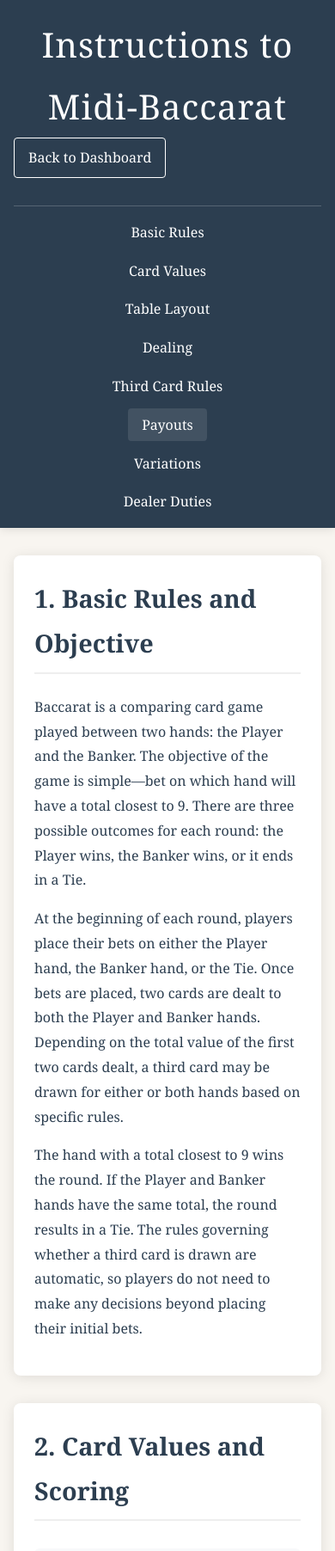
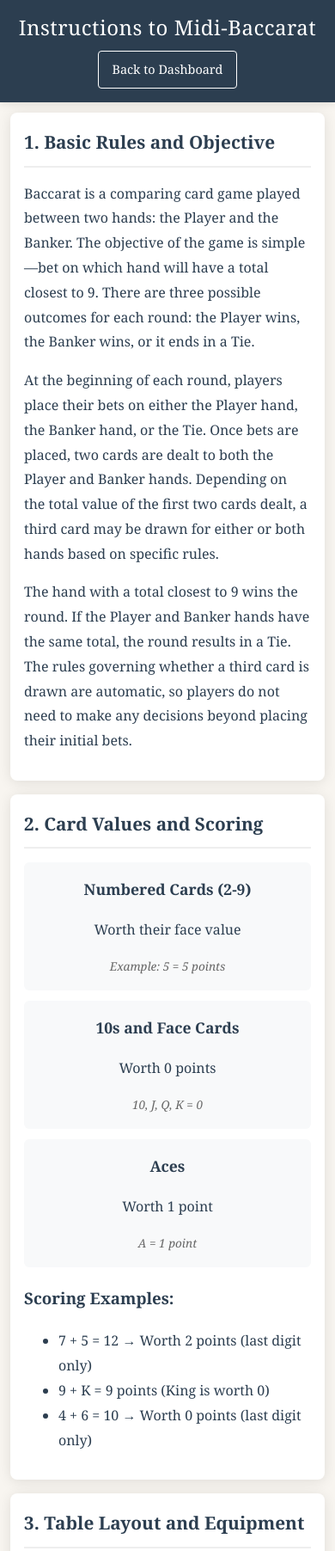
Before and after one commit to Cjensen1967/Bac_suite, a plain HTML site: page modules/instructions/index.html in a window 390 px wide. Shown: the top 1804 px of the page at 86% size. Drawn offline with Linux system fonts and the light colour scheme.

Commit message:
Optimize instructions module for mobile: Remove navigation menu, improve layout and readability

```diff
--- a/modules/instructions/index.html
+++ b/modules/instructions/index.html
@@ -1,6 +1,5 @@
 <!DOCTYPE html>
 <html lang="en">
-<!-- Previous head and header sections remain unchanged -->
 <head>
     <meta charset="UTF-8">
     <meta name="viewport" content="width=device-width, initial-scale=1.0">
@@ -11,22 +10,9 @@
     <header>
         <h1>Instructions to Midi-Baccarat</h1>
         <a href="../../index.html" class="back-btn">Back to Dashboard</a>
-        <nav class="section-nav">
-            <ul>
-                <li><a href="#basic-rules">Basic Rules</a></li>
-                <li><a href="#card-values">Card Values</a></li>
-                <li><a href="#table-layout">Table Layout</a></li>
-                <li><a href="#dealing">Dealing</a></li>
-                <li><a href="#third-card">Third Card Rules</a></li>
-                <li><a href="#payouts">Payouts</a></li>
-                <li><a href="#variations">Variations</a></li>
-                <li><a href="#dealer">Dealer Duties</a></li>
-            </ul>
-        </nav>
     </header>
 
     <main class="content">
-        <!-- Previous sections 1-4 remain unchanged -->
         <section id="basic-rules" class="instruction-section">
             <h2>1. Basic Rules and Objective</h2>
             <p>Baccarat is a comparing card game played between two hands: the Player and the Banker. The objective of the game is simple—bet on which hand will have a total closest to 9. There are three possible outcomes for each round: the Player wins, the Banker wins, or it ends in a Tie.</p>
@@ -130,7 +116,6 @@
             </div>
         </section>
 
-        <!-- Previous sections 6-8 remain unchanged -->
         <section id="payouts" class="instruction-section">
             <h2>6. Winning and Payouts</h2>
             <div class="payout-grid">
--- a/modules/instructions/styles.css
+++ b/modules/instructions/styles.css
@@ -1,4 +1,4 @@
-/* Previous styles remain unchanged */
+/* Base styles */
 body {
     font-family: 'Georgia', serif;
     line-height: 1.8;
@@ -6,9 +6,105 @@ body {
     padding: 0;
     background-color: #f8f5f0;
     color: #2c3e50;
+    -webkit-text-size-adjust: 100%;
 }
 
-/* Add new styles for the important note */
+/* Header styles */
+header {
+    background-color: #2c3e50;
+    color: white;
+    padding: 1rem;
+    position: sticky;
+    top: 0;
+    z-index: 1000;
+    box-shadow: 0 2px 10px rgba(0,0,0,0.1);
+    text-align: center;
+}
+
+header h1 {
+    margin: 0 0 0.75rem 0;
+    font-size: 1.5rem;
+    font-weight: normal;
+    letter-spacing: 0.5px;
+    line-height: 1.3;
+}
+
+.back-btn {
+    color: white;
+    text-decoration: none;
+    padding: 0.5rem 1rem;
+    border: 1px solid white;
+    border-radius: 4px;
+    display: inline-block;
+    transition: all 0.3s ease;
+    font-size: 0.9rem;
+}
+
+.back-btn:hover {
+    background-color: white;
+    color: #2c3e50;
+}
+
+/* Content styles */
+.content {
+    max-width: 1000px;
+    margin: 0.75rem auto;
+    padding: 0 0.75rem;
+}
+
+.instruction-section {
+    background: white;
+    margin-bottom: 1rem;
+    padding: 1rem;
+    border-radius: 8px;
+    box-shadow: 0 2px 15px rgba(0,0,0,0.1);
+}
+
+.instruction-section h2 {
+    color: #2c3e50;
+    margin-top: 0;
+    margin-bottom: 1rem;
+    font-size: 1.3rem;
+    border-bottom: 2px solid #eee;
+    padding-bottom: 0.5rem;
+}
+
+/* Grid layouts */
+.card-values-grid,
+.payout-grid,
+.variations-grid {
+    display: grid;
+    grid-template-columns: 1fr;
+    gap: 0.75rem;
+    margin: 1rem 0;
+}
+
+.value-box,
+.payout-box,
+.variation-box {
+    background: #f8f9fa;
+    padding: 1rem;
+    border-radius: 6px;
+    text-align: center;
+}
+
+.value-box h3,
+.payout-box h3,
+.variation-box h3 {
+    font-size: 1.1rem;
+    margin-top: 0;
+    margin-bottom: 0.5rem;
+}
+
+.example {
+    display: block;
+    color: #666;
+    font-style: italic;
+    margin-top: 0.5rem;
+    font-size: 0.85rem;
+}
+
+/* Important note styles */
 .important-note {
     background-color: #fff3cd;
     color: #856404;
@@ -17,6 +113,57 @@ body {
     border-left: 4px solid #ffeeba;
     border-radius: 4px;
     font-weight: bold;
+}
+
+/* Dealing steps */
+.dealing-steps ol {
+    counter-reset: steps;
+    list-style: none;
+    padding: 0;
+}
+
+.dealing-steps li {
+    position: relative;
+    padding-left: 2.25rem;
+    margin-bottom: 0.75rem;
+    font-size: 0.9rem;
+}
+
+.dealing-steps li::before {
+    counter-increment: steps;
+    content: counter(steps);
+    position: absolute;
+    left: 0;
+    top: 0;
+    width: 1.6rem;
+    height: 1.6rem;
+    background: #2c3e50;
+    color: white;
+    border-radius: 50%;
+    display: flex;
+    align-items: center;
+    justify-content: center;
+    font-size: 0.8rem;
+}
+
+/* Third card rules */
+.third-card-rules {
+    display: grid;
+    grid-template-columns: 1fr;
+    gap: 1rem;
+}
+
+.player-rules,
+.banker-rules {
+    background: #f8f9fa;
+    padding: 1rem;
+    border-radius: 6px;
+}
+
+.player-rules h3,
+.banker-rules h3 {
+    font-size: 1.1rem;
+    margin-top: 0;
 }
 
 .third-card-rules ul {
@@ -30,154 +177,7 @@ body {
     margin-bottom: 0.5rem;
 }
 
-/* Rest of the previous styles remain unchanged */
-header {
-    background-color: #2c3e50;
-    color: white;
-    padding: 2rem;
-    position: sticky;
-    top: 0;
-    z-index: 1000;
-    box-shadow: 0 2px 10px rgba(0,0,0,0.1);
-}
-
-header h1 {
-    margin: 0;
-    font-size: 2.5rem;
-    font-weight: normal;
-    letter-spacing: 1px;
-    text-align: center;
-}
-
-.back-btn {
-    color: white;
-    text-decoration: none;
-    padding: 0.5rem 1rem;
-    border: 1px solid white;
-    border-radius: 4px;
-    position: absolute;
-    left: 2rem;
-    top: 2rem;
-    transition: all 0.3s ease;
-}
-
-.back-btn:hover {
-    background-color: white;
-    color: #2c3e50;
-}
-
-.section-nav {
-    margin-top: 1rem;
-    border-top: 1px solid rgba(255,255,255,0.2);
-    padding-top: 1rem;
-}
-
-.section-nav ul {
-    list-style: none;
-    padding: 0;
-    margin: 0;
-    display: flex;
-    justify-content: center;
-    flex-wrap: wrap;
-    gap: 1rem;
-}
-
-.section-nav a {
-    color: white;
-    text-decoration: none;
-    padding: 0.5rem 1rem;
-    border-radius: 4px;
-    transition: background-color 0.3s ease;
-}
-
-.section-nav a:hover {
-    background-color: rgba(255,255,255,0.1);
-}
-
-.content {
-    max-width: 1000px;
-    margin: 2rem auto;
-    padding: 0 2rem;
-}
-
-.instruction-section {
-    background: white;
-    margin-bottom: 2rem;
-    padding: 2rem;
-    border-radius: 8px;
-    box-shadow: 0 2px 15px rgba(0,0,0,0.1);
-}
-
-.instruction-section h2 {
-    color: #2c3e50;
-    margin-top: 0;
-    margin-bottom: 1.5rem;
-    font-size: 1.8rem;
-    border-bottom: 2px solid #eee;
-    padding-bottom: 0.5rem;
-}
-
-.card-values-grid, .payout-grid, .variations-grid {
-    display: grid;
-    grid-template-columns: repeat(auto-fit, minmax(250px, 1fr));
-    gap: 1.5rem;
-    margin: 2rem 0;
-}
-
-.value-box, .payout-box, .variation-box {
-    background: #f8f9fa;
-    padding: 1.5rem;
-    border-radius: 6px;
-    text-align: center;
-}
-
-.example {
-    display: block;
-    color: #666;
-    font-style: italic;
-    margin-top: 0.5rem;
-}
-
-.dealing-steps ol {
-    counter-reset: steps;
-    list-style: none;
-    padding: 0;
-}
-
-.dealing-steps li {
-    position: relative;
-    padding-left: 3rem;
-    margin-bottom: 1rem;
-}
-
-.dealing-steps li::before {
-    counter-increment: steps;
-    content: counter(steps);
-    position: absolute;
-    left: 0;
-    top: 0;
-    width: 2rem;
-    height: 2rem;
-    background: #2c3e50;
-    color: white;
-    border-radius: 50%;
-    display: flex;
-    align-items: center;
-    justify-content: center;
-}
-
-.third-card-rules {
-    display: grid;
-    grid-template-columns: repeat(auto-fit, minmax(300px, 1fr));
-    gap: 2rem;
-}
-
-.player-rules, .banker-rules {
-    background: #f8f9fa;
-    padding: 1.5rem;
-    border-radius: 6px;
-}
-
+/* Dealer duties */
 .dealer-duties ul {
     list-style: none;
     padding: 0;
@@ -186,33 +186,86 @@ header h1 {
 .dealer-duties li {
     padding: 0.5rem 0;
     border-bottom: 1px solid #eee;
+    font-size: 0.9rem;
 }
 
 .dealer-duties li:last-child {
     border-bottom: none;
 }
 
-@media (max-width: 768px) {
+/* Responsive styles */
+@media (min-width: 768px) {
     header {
-        padding: 1rem;
+        padding: 1.5rem;
+    }
+
+    header h1 {
+        font-size: 2rem;
+        letter-spacing: 1px;
+        margin-bottom: 1rem;
     }
 
     .back-btn {
-        position: static;
-        display: inline-block;
+        font-size: 1rem;
+    }
+
+    .content {
+        padding: 0 2rem;
+        margin: 2rem auto;
+    }
+
+    .instruction-section {
+        padding: 2rem;
+        margin-bottom: 2rem;
+    }
+
+    .instruction-section h2 {
+        font-size: 1.8rem;
+        margin-bottom: 1.5rem;
+    }
+
+    .card-values-grid,
+    .payout-grid,
+    .variations-grid {
+        grid-template-columns: repeat(auto-fit, minmax(280px, 1fr));
+        gap: 1.5rem;
+        margin: 1.5rem 0;
+    }
+
+    .value-box,
+    .payout-box,
+    .variation-box {
+        padding: 1.5rem;
+    }
+
+    .value-box h3,
+    .payout-box h3,
+    .variation-box h3 {
+        font-size: 1.3rem;
+    }
+
+    .third-card-rules {
+        grid-template-columns: repeat(auto-fit, minmax(300px, 1fr));
+        gap: 1.5rem;
+    }
+
+    .dealing-steps li {
+        font-size: 1rem;
+        padding-left: 3rem;
         margin-bottom: 1rem;
     }
 
-    .section-nav ul {
-        flex-direction: column;
-        align-items: center;
+    .dealing-steps li::before {
+        width: 2rem;
+        height: 2rem;
+        font-size: 1rem;
     }
 
-    .content {
-        padding: 0 1rem;
+    .example {
+        font-size: 0.9rem;
     }
 
-    .instruction-section {
-        padding: 1.5rem;
+    .dealer-duties li {
+        font-size: 1rem;
     }
 }
```
